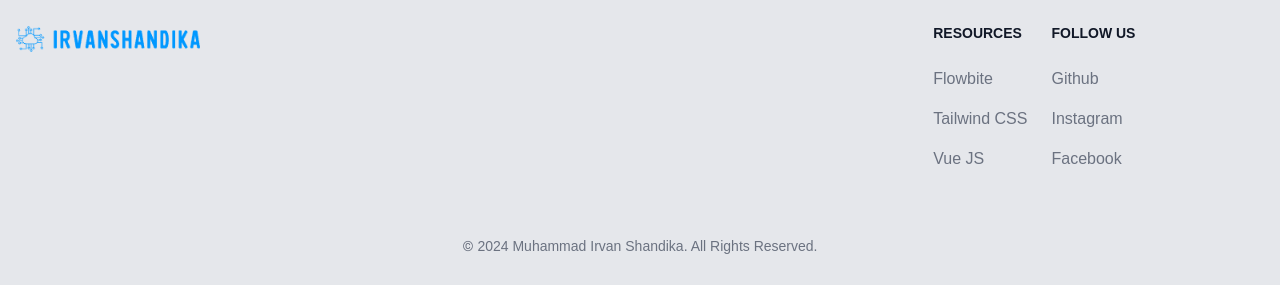
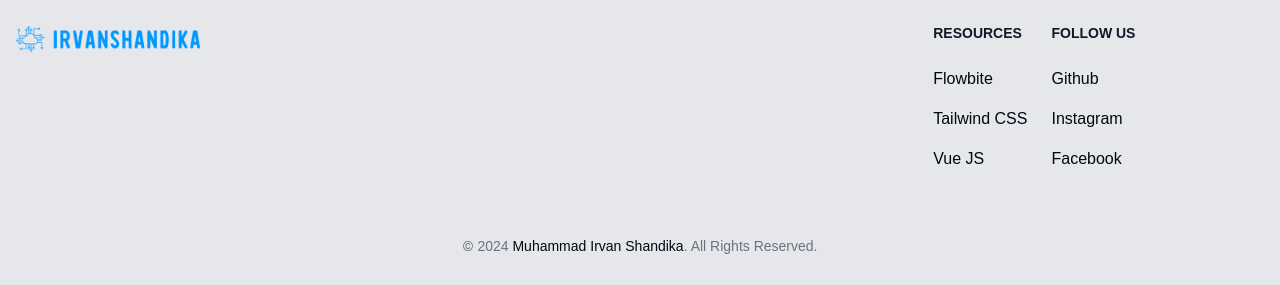
Before and after one commit to irvanshandika/portfolio-remake, a Vue app: page /#/ in a window 1280 px wide. Shown: the part 3312-3597 px from the top of the page. Built offline with nearby package versions, Linux system fonts and the light colour scheme; a web font is replaced by a local one.

Commit message:
Fix color in darkmode and lightmode

```diff
--- a/src/components/Footer.vue
+++ b/src/components/Footer.vue
@@ -22,13 +22,13 @@ export default {
             <h2 class="mb-6 text-sm font-semibold text-gray-900 uppercase dark:text-white">Resources</h2>
             <ul class="text-gray-500 dark:text-gray-100 font-medium">
               <li class="mb-4">
-                <a href="https://flowbite.com/" class="hover:underline decoration-blue-500" target="_blank">Flowbite</a>
+                <a href="https://flowbite.com/" class="hover:underline decoration-blue-500 text-gray-950 dark:text-white" target="_blank">Flowbite</a>
               </li>
               <li>
-                <a href="https://tailwindcss.com/" class="hover:underline decoration-blue-500" target="_blank">Tailwind CSS</a>
+                <a href="https://tailwindcss.com/" class="hover:underline decoration-blue-500 text-gray-950 dark:text-white" target="_blank">Tailwind CSS</a>
               </li>
               <li class="mt-4">
-                <a href="https://vuejs.org/" class="hover:underline decoration-blue-500" target="_blank">Vue JS</a>
+                <a href="https://vuejs.org/" class="hover:underline decoration-blue-500 text-gray-950 dark:text-white" target="_blank">Vue JS</a>
               </li>
             </ul>
           </div>
@@ -36,13 +36,13 @@ export default {
             <h2 class="mb-6 text-sm font-semibold text-gray-900 uppercase dark:text-white">Follow us</h2>
             <ul class="text-gray-500 dark:text-gray-100 font-medium">
               <li class="mb-4">
-                <a href="https://github.com/irvanshandika/" class="hover:underline decoration-blue-500" target="_blank">Github</a>
+                <a href="https://github.com/irvanshandika/" class="hover:underline decoration-blue-500 text-gray-950 dark:text-white" target="_blank">Github</a>
               </li>
               <li>
-                <a href="https://www.instagram.com/irvan_shandika/" class="hover:underline decoration-blue-500" target="_blank">Instagram</a>
+                <a href="https://www.instagram.com/irvan_shandika/" class="hover:underline decoration-blue-500 text-gray-950 dark:text-white" target="_blank">Instagram</a>
               </li>
               <li class="mt-4">
-                <a href="https://www.facebook.com/shandika.irvan/" class="hover:underline decoration-blue-500" target="_blank">Facebook</a>
+                <a href="https://www.facebook.com/shandika.irvan/" class="hover:underline decoration-blue-500 text-gray-950 dark:text-white" target="_blank">Facebook</a>
               </li>
             </ul>
           </div>
@@ -51,7 +51,7 @@ export default {
       <hr class="my-6 border-gray-200 sm:mx-auto dark:border-gray-700 lg:my-8" />
       <div class="sm:flex sm:items-center sm:justify-center">
         <span class="text-sm text-gray-500 sm:text-center dark:text-gray-100">
-          <span class="font-roboto">©</span> {{ years }} <a href="/" class="hover:underline decoration-blue-500" target="_blank">Muhammad Irvan Shandika</a>. All Rights Reserved.
+          <span class="font-roboto">©</span> {{ years }} <a href="/" class="hover:underline decoration-blue-500 text-gray-950 dark:text-white" target="_blank">Muhammad Irvan Shandika</a>. All Rights Reserved.
         </span>
       </div>
     </div>
```
